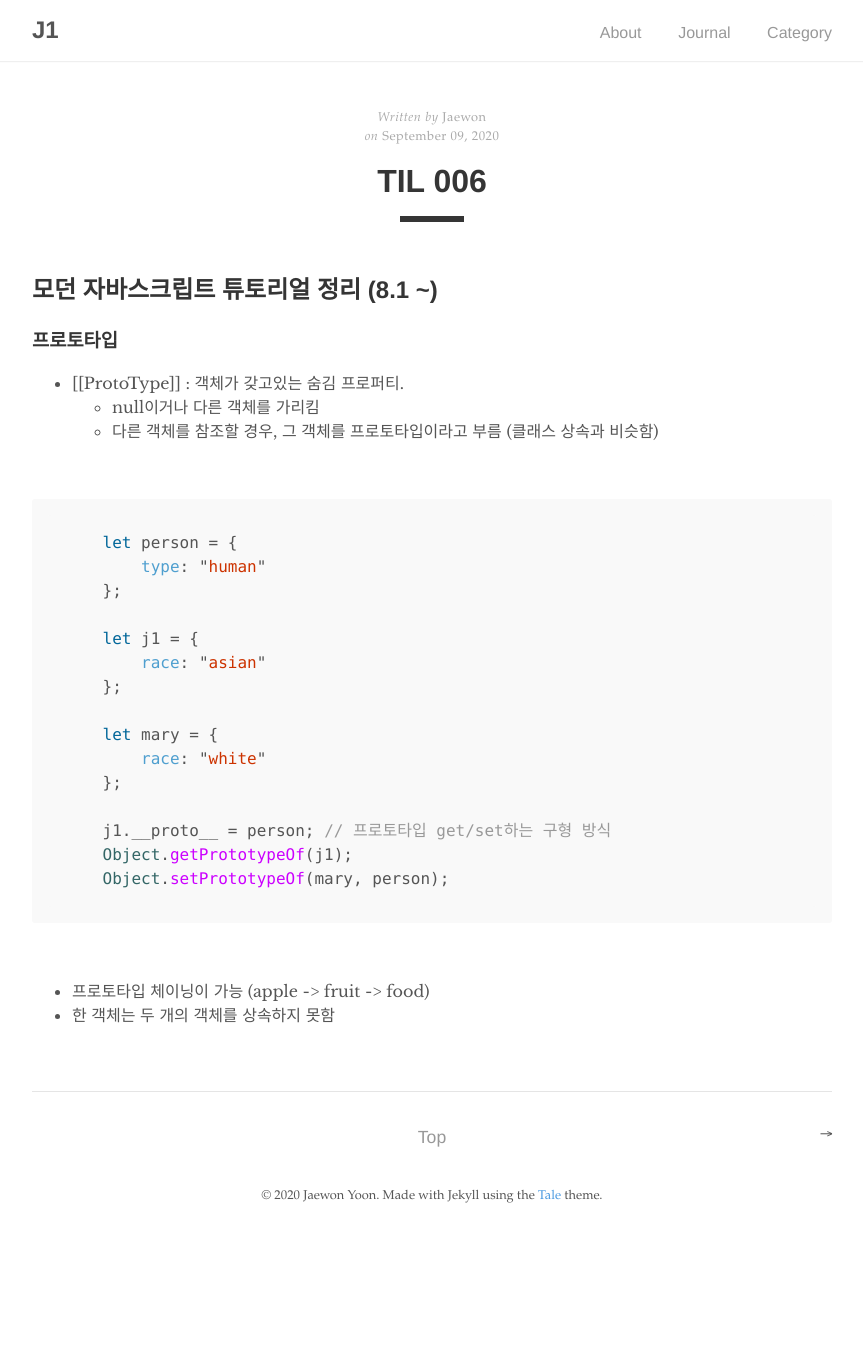
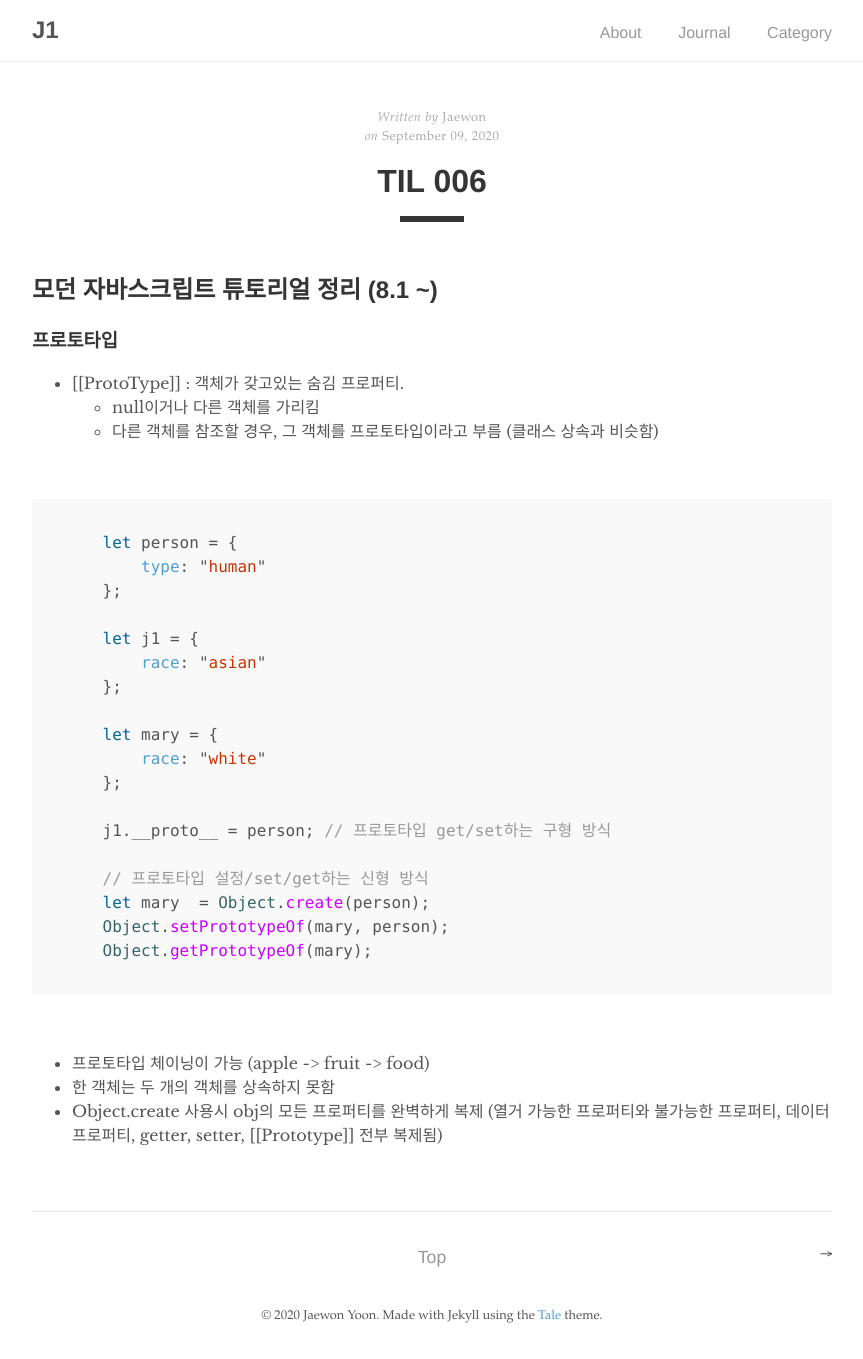
Before and after one commit to woniyoon/woniyoon.github.io, a Jekyll site: the page built from _posts/til/2020-09-09-til-006.md, in a window 1280 px wide. Shown: the whole page, without its empty margins (208-1071 px from the left). Built offline with Jekyll 4.4.1, drawn with Linux system fonts in a browser that asks for light colours; before the commit the page ends 1239 px from its top, so only the background shows below that.

Commit message:
Add lines to TIL 006

````diff
--- a/_posts/til/2020-09-09-til-006.md
+++ b/_posts/til/2020-09-09-til-006.md
@@ -28,9 +28,13 @@ categories: [ til ]
     };
 
     j1.__proto__ = person; // 프로토타입 get/set하는 구형 방식
-    Object.getPrototypeOf(j1);
+
+    // 프로토타입 설정/set/get하는 신형 방식
+    let mary  = Object.create(person);
     Object.setPrototypeOf(mary, person);
+    Object.getPrototypeOf(mary);
 ```
 <br>
 - 프로토타입 체이닝이 가능 (apple -> fruit -> food)
 - 한 객체는 두 개의 객체를 상속하지 못함
+- Object.create 사용시 obj의 모든 프로퍼티를 완벽하게 복제 (열거 가능한 프로퍼티와 불가능한 프로퍼티, 데이터 프로퍼티, getter, setter, [[Prototype]] 전부 복제됨)
````
